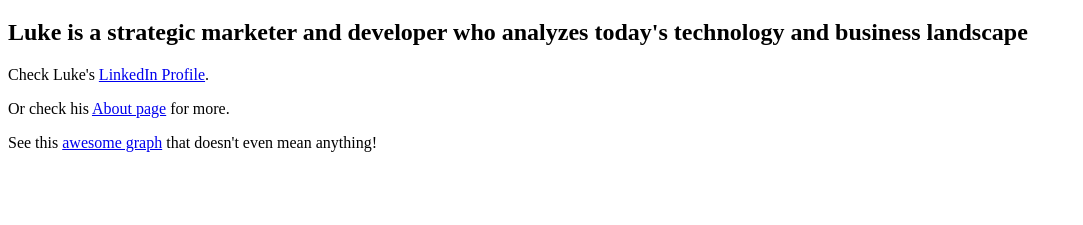
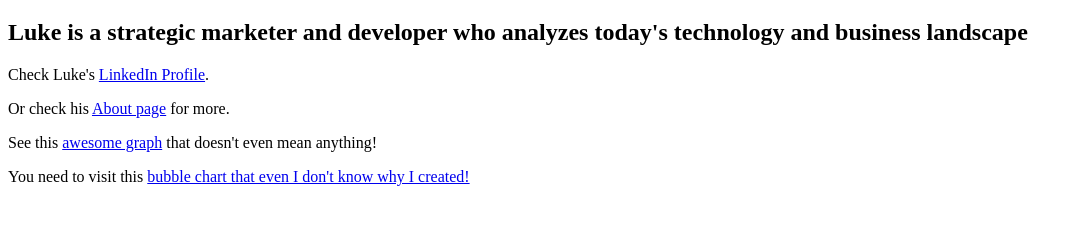
Before and after one commit to Luke-Shin/lucas_shin_web, a plain HTML site: page index.html in a window 1280 px wide. Shown: the part 61-286 px from the top of the page, without its empty margins (0-1083 px from the left). Drawn offline with Linux system fonts and the light colour scheme.

Commit message:
link bubble chart

```diff
--- a/index.html
+++ b/index.html
@@ -12,6 +12,7 @@
   <p>Check Luke's <a href="https://www.linkedin.com/in/shinlucas">LinkedIn Profile</a>.</p>
   <p>Or check his <a href="about.html">About page</a> for more.</p>
   <p>See this <a href="pie_chart.html">awesome graph</a> that doesn't even mean anything!</p>
+  <p>You need to visit this <a href="bubble_chart.html">bubble chart that even I don't know why I created!</p>
 
 </body>
 
```
